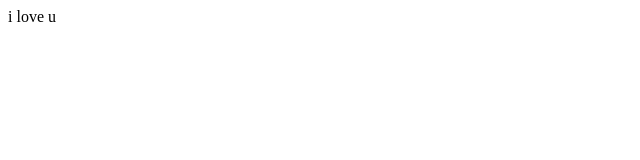
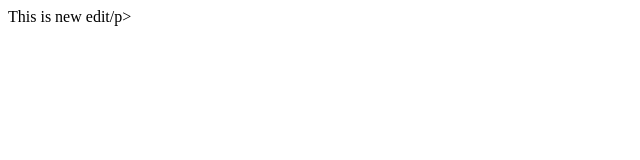
Before and after one commit to deepslama4/apnacollege, a plain HTML site: page index.html in a window 1280 px wide. Shown: the full height of the page, 0-640 px from the left. Drawn offline with Linux system fonts and the light colour scheme.

Commit message:
first edit on index.html

```diff
--- a/index.html
+++ b/index.html
@@ -1 +1 @@
-<p>i love u</p>
+<p>This is new edit/p>
```
